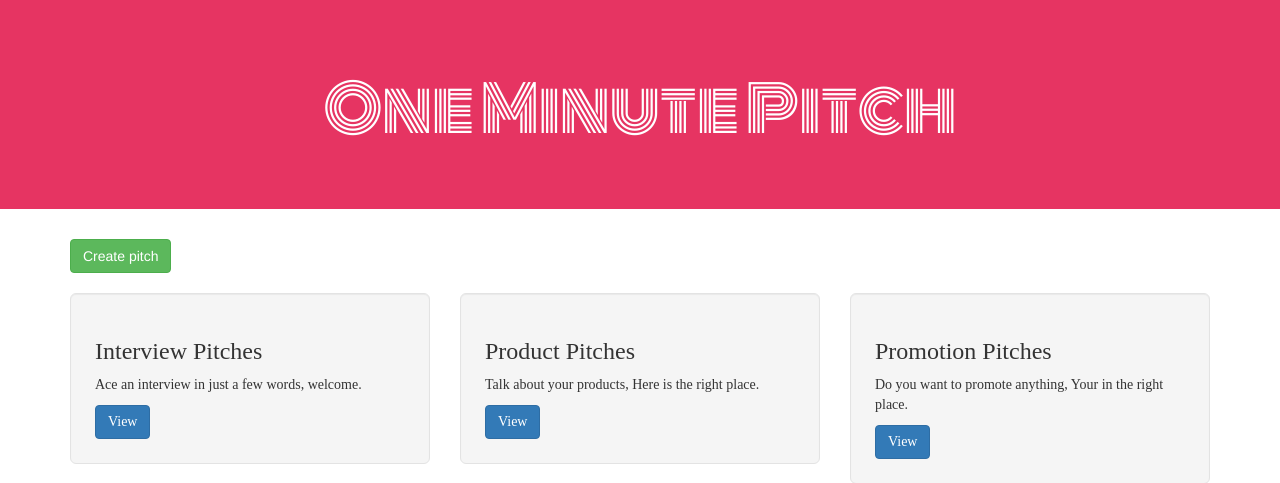
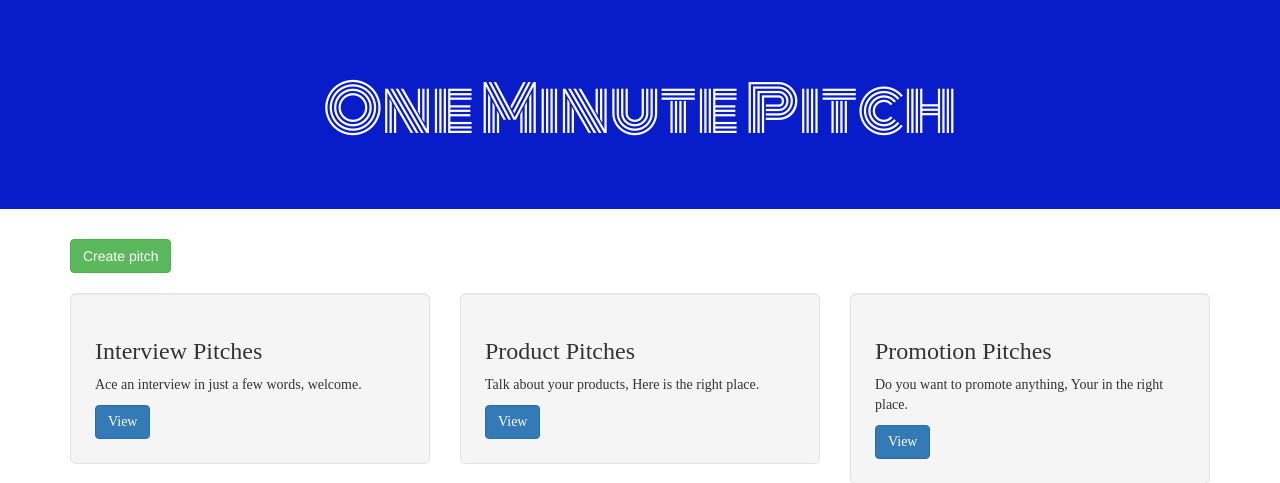
Before and after one commit to Mercy-Njoroge/one-minute-pitch, a Flask app: template app/templates/index.html in a window 1280 px wide. Shown: the part 52-535 px from the top of the page. Run offline with Flask 2, Linux system fonts and the light colour scheme; the template is opened without the code that fills it, so the values that code supplies are empty; parts of the project's set-up code (start-up, migrations or seed data) failed here and were passed over; some libraries are stand-ins or nearby versions; some web fonts are replaced.

```diff
--- a/app/templates/index.html
+++ b/app/templates/index.html
@@ -11,7 +11,7 @@
 {%endblock%}
 <!-- Content block -->
 {%block content%}
-<div class="jumbotron text-center" style="background-color: #E63462; color: #fff; padding: 55px 25px; font-family: 'Monoton', cursive;">
+<div class="jumbotron text-center" style="background-color: #081cca; color: #fff; padding: 55px 25px; font-family: 'Monoton', cursive;">
     <h1>One Minute Pitch</h1>
 </div>
 <div class="container" style="padding-bottom: 20px;">
```
